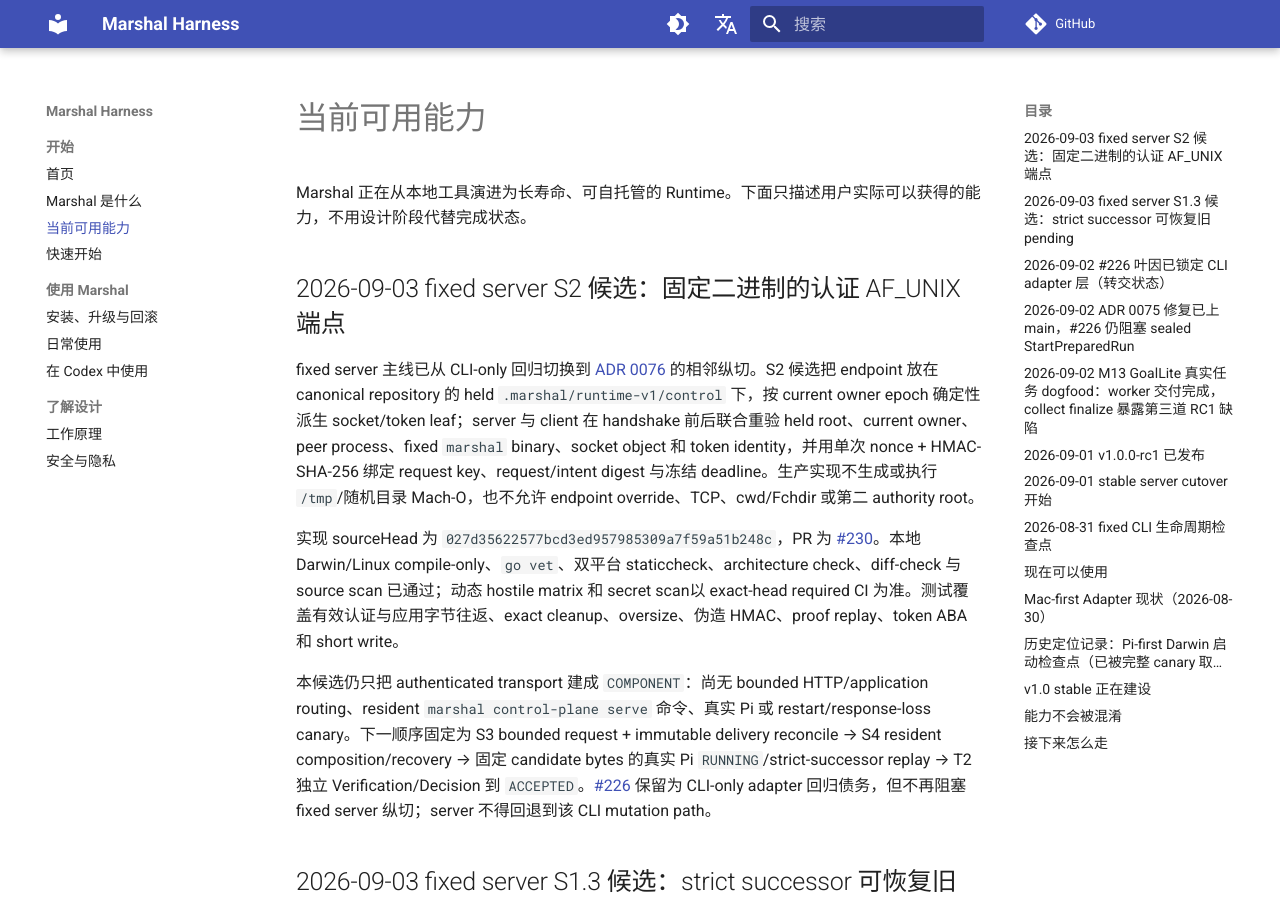
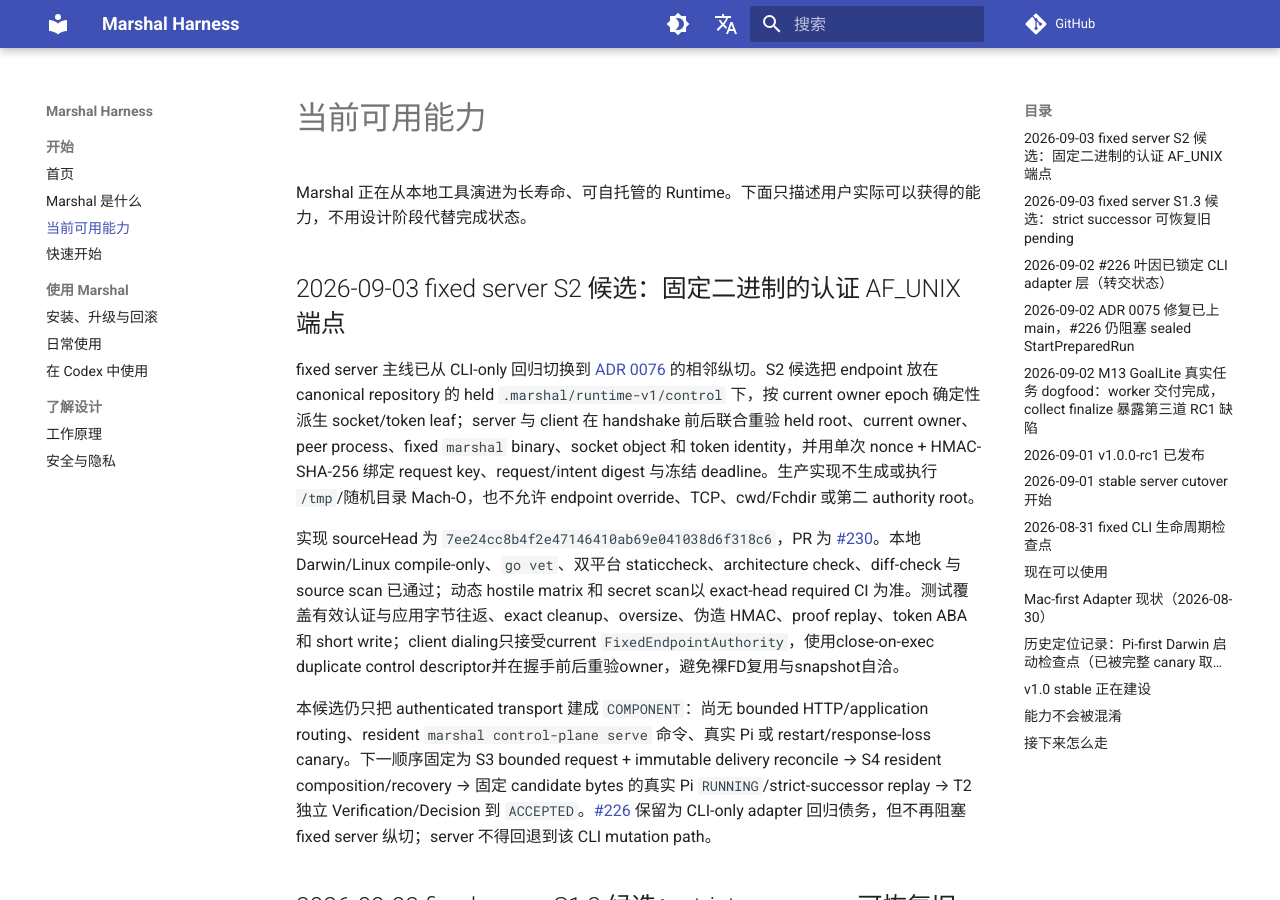
Before and after one commit to chiga0/marshal-harness, an MkDocs documentation site: the page built from docs/current-status.md, in a window 1280 px wide and 900 px high. Built offline with MkDocs 1.6.1 and Material for MkDocs 9.7.7, drawn with Linux system fonts in a browser that asks for light colours; comment, search, counter and statistics services are not loaded.

Commit message:
Update fixed endpoint authority evidence

```diff
--- a/docs/current-status.md
+++ b/docs/current-status.md
@@ -6,7 +6,7 @@
 
 fixed server 主线已从 CLI-only 回归切换到 [ADR 0076](adr/0076-darwin-fixed-server-pathname-locator.md) 的相邻纵切。S2 候选把 endpoint 放在 canonical repository 的 held `.marshal/runtime-v1/control` 下，按 current owner epoch 确定性派生 socket/token leaf；server 与 client 在 handshake 前后联合重验 held root、current owner、peer process、fixed `marshal` binary、socket object 和 token identity，并用单次 nonce + HMAC-SHA-256 绑定 request key、request/intent digest 与冻结 deadline。生产实现不生成或执行 `/tmp`/随机目录 Mach-O，也不允许 endpoint override、TCP、cwd/Fchdir 或第二 authority root。
 
-实现 sourceHead 为 `027d35622577bcd3ed957985309a7f59a51b248c`，PR 为 [#230](https://github.com/chiga0/marshal-harness/pull/230)。本地 Darwin/Linux compile-only、`go vet`、双平台 staticcheck、architecture check、diff-check 与 source scan 已通过；动态 hostile matrix 和 secret scan以 exact-head required CI 为准。测试覆盖有效认证与应用字节往返、exact cleanup、oversize、伪造 HMAC、proof replay、token ABA 和 short write。
+实现 sourceHead 为 `7ee24cc8b4f2e47146410ab69e041038d6f318c6`，PR 为 [#230](https://github.com/chiga0/marshal-harness/pull/230)。本地 Darwin/Linux compile-only、`go vet`、双平台 staticcheck、architecture check、diff-check 与 source scan 已通过；动态 hostile matrix 和 secret scan以 exact-head required CI 为准。测试覆盖有效认证与应用字节往返、exact cleanup、oversize、伪造 HMAC、proof replay、token ABA 和 short write；client dialing只接受current `FixedEndpointAuthority`，使用close-on-exec duplicate control descriptor并在握手前后重验owner，避免裸FD复用与snapshot自洽。
 
 本候选仍只把 authenticated transport 建成 `COMPONENT`：尚无 bounded HTTP/application routing、resident `marshal control-plane serve` 命令、真实 Pi 或 restart/response-loss canary。下一顺序固定为 S3 bounded request + immutable delivery reconcile → S4 resident composition/recovery → 固定 candidate bytes 的真实 Pi `RUNNING`/strict-successor replay → T2 独立 Verification/Decision 到 `ACCEPTED`。[#226](https://github.com/chiga0/marshal-harness/issues/226) 保留为 CLI-only adapter 回归债务，但不再阻塞 fixed server 纵切；server 不得回退到该 CLI mutation path。
 
```
Also changed, not shown: docs/audit-report.md (+1 -1 lines), docs/roadmap-status.md (+1 -1 lines).
